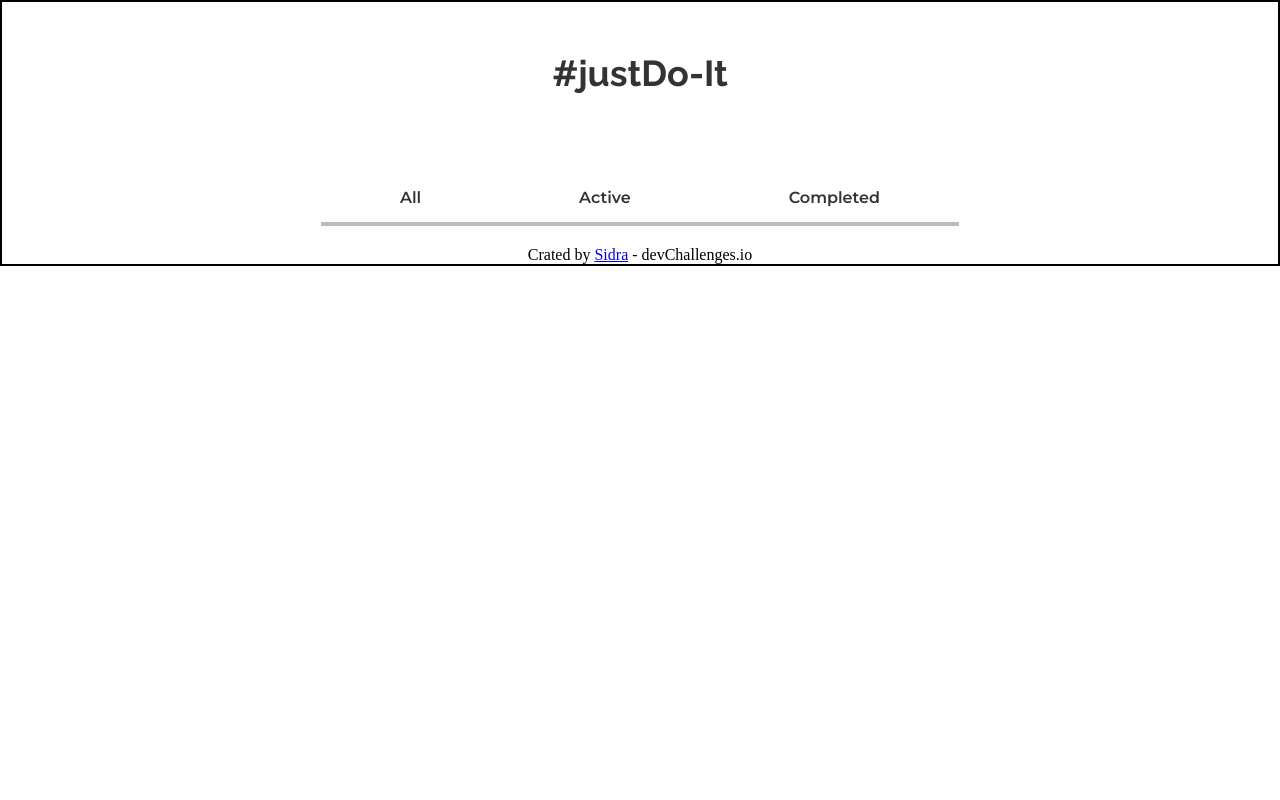
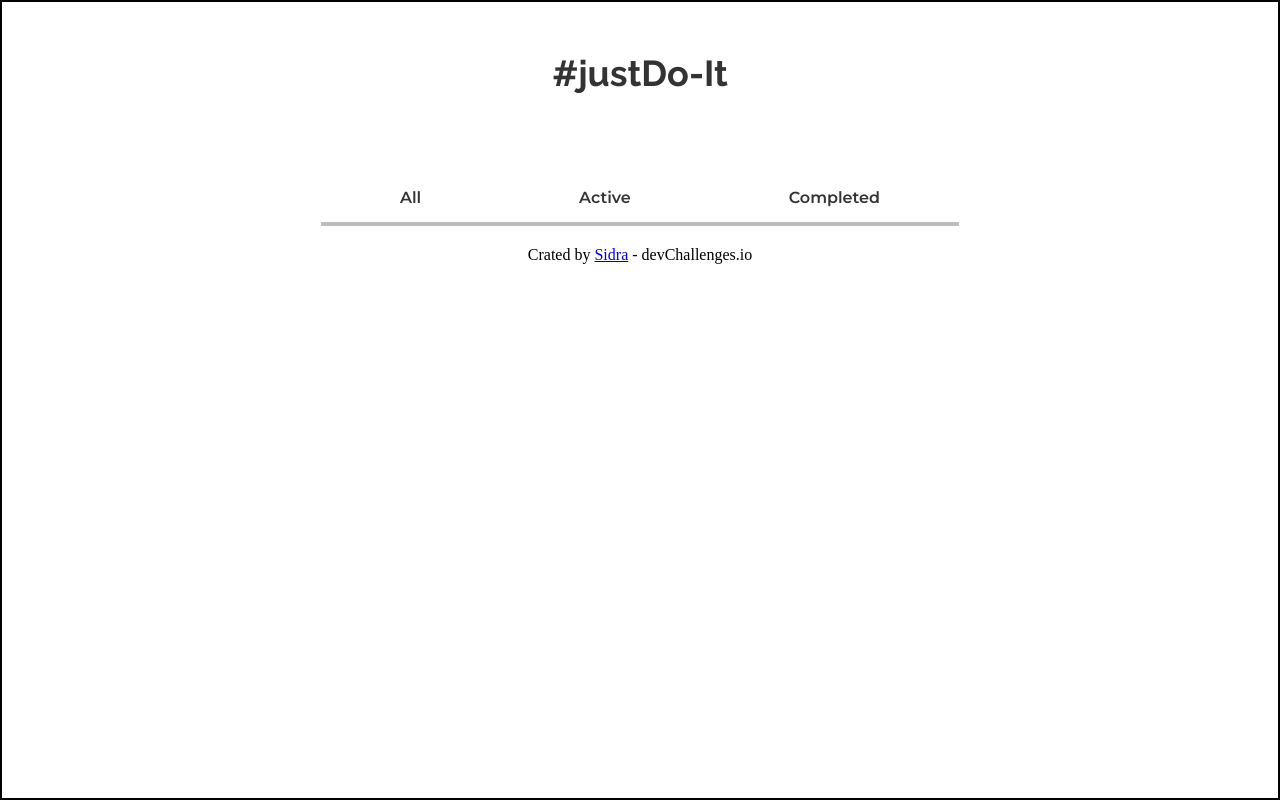
Before and after one commit to sidramwaseem/toDoList, a React (Create React App) app: page / in a window 1280 px wide. Built offline with nearby package versions, Linux system fonts and the light colour scheme.

Commit message:
Update App.css

```diff
--- a/src/App.css
+++ b/src/App.css
@@ -1,6 +1,8 @@
 .App{
 text-align: center;
 border: 2px solid black;
+height: 100vh;
+position: relative;
 }
 
 .App_Title{
@@ -71,3 +73,10 @@ border: 2px solid black;
   z-index: -1;
   transition: transform .3s ease;
 }
+
+
+.footer{
+  position:absolute;
+  bottom:0;
+  left: 45%;
+}
```
